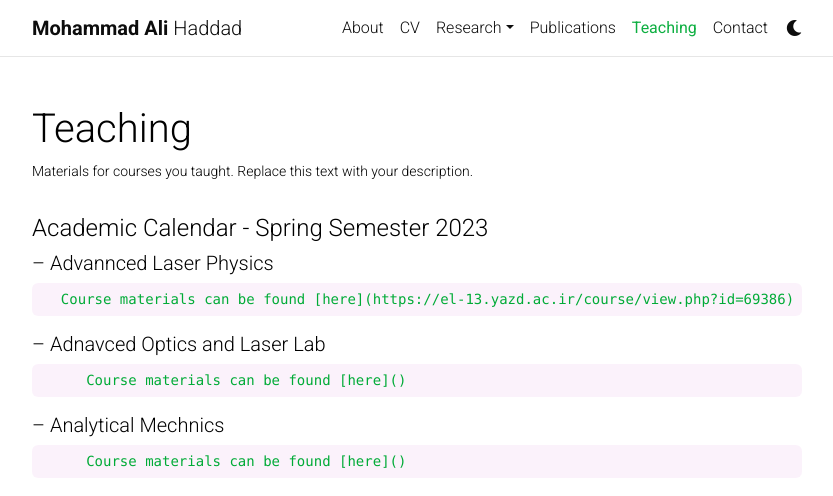
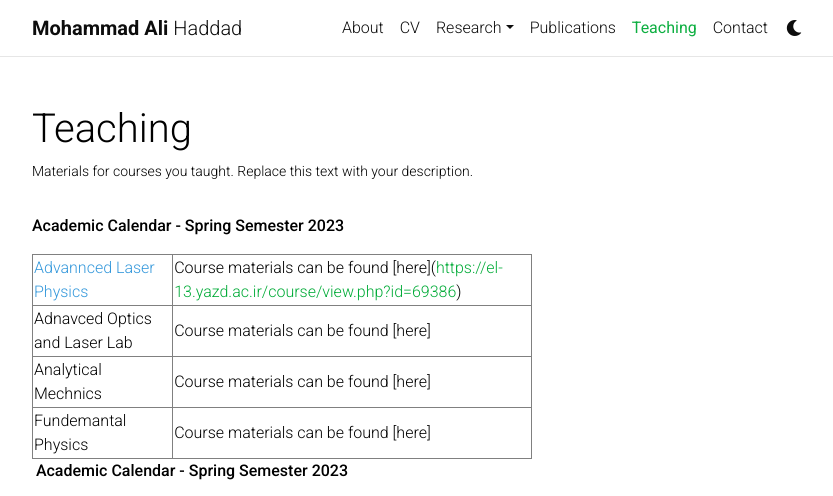
Before and after one commit to ma-haddad/ma-haddad.github.io, a Jekyll site: the page built from _pages/Teaching.md, in a window 1280 px wide and 1289 px high, cut to the strip 0-496 px from the top of the window. Shown: the whole strip, without its empty margins (223-1056 px from the left). Built offline with Jekyll 4.4.1, drawn with Linux system fonts in a browser that asks for light colours; comment, search, counter and statistics services are not loaded; a style sheet for code colours, icons or effects is not loaded; some of the changed text lies outside the part shown.

Commit message:
Update Teaching.md

```diff
--- a/_pages/Teaching.md
+++ b/_pages/Teaching.md
@@ -6,20 +6,29 @@ description: Materials for courses you taught. Replace this text with your descr
 nav: true
 nav_order: 5
 ---
-#### Academic Calendar - Spring Semester 2023
+<p><strong>Academic Calendar - Spring Semester 2023</strong></p>
 
-##### -- Advannced Laser Physics
-      Course materials can be found [here](https://el-13.yazd.ac.ir/course/view.php?id=69386)
+<table border="1" cellpadding="1" cellspacing="1" style="width:500px">
+	<tbody>
+		<tr>
+			<td><span style="color:#3498db">Advannced Laser Physics&nbsp;</span></td>
+			<td>Course materials can be found [here](<a href="https://el-13.yazd.ac.ir/course/view.php?id=69386">https://el-13.yazd.ac.ir/course/view.php?id=69386</a>)</td>
+		</tr>
+		<tr>
+			<td>Adnavced Optics and Laser Lab</td>
+			<td>Course materials can be found [here]</td>
+		</tr>
+		<tr>
+			<td>Analytical Mechnics</td>
+			<td>Course materials can be found [here]</td>
+		</tr>
+		<tr>
+			<td>Fundemantal Physics</td>
+			<td>Course materials can be found [here]</td>
+		</tr>
+	</tbody>
+</table>
 
-##### -- Adnavced Optics and Laser Lab
-         Course materials can be found [here]()
-
-##### -- Analytical Mechnics
-         Course materials can be found [here]()
-
-##### -- Fundemantal Physics
-         Course materials can be found [here]()
-
-#### Academic Calendar - current Semester
+<p>&nbsp;<strong>Academic Calendar - Spring Semester 2023</strong></p>
 
 <iframe src="https://calendar.google.com/calendar/embed?src=0ppu0k1mki0uelh3kgamrj8k18%40group.calendar.google.com&ctz=Asia%2FTehran" style="border: 0" width="800" height="600" frameborder="0" scrolling="no"></iframe>
```
